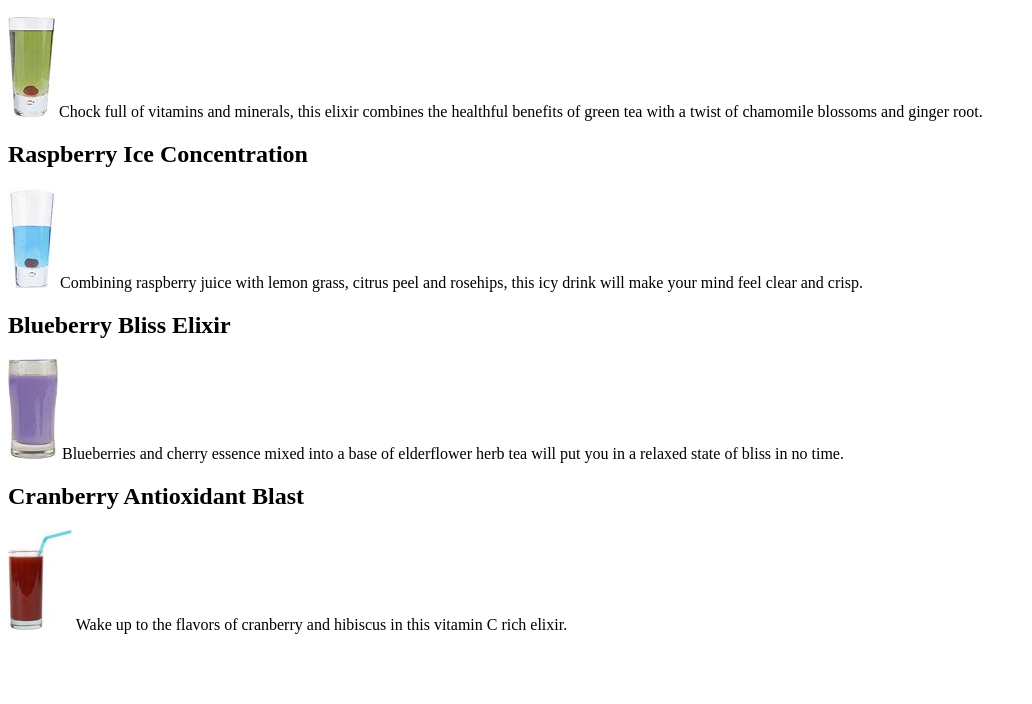
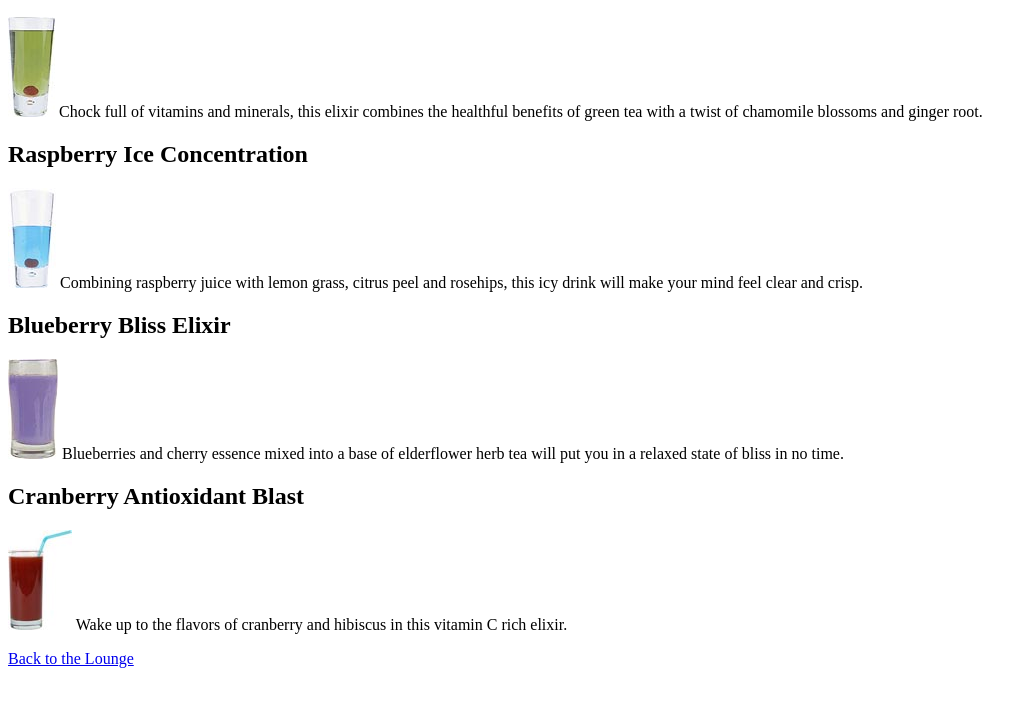
Before and after one commit to dgmail7/head_first_html_css, a plain HTML site: page lounge/elixir.html in a window 1280 px wide. Shown: the part 96-800 px from the top of the page, without its empty margins (0-1032 px from the left). Drawn offline with Linux system fonts and the light colour scheme.

Commit message:
add href to lounge.html

```diff
--- a/lounge/elixir.html
+++ b/lounge/elixir.html
@@ -32,5 +32,8 @@
       Wake up to the flavors of cranberry and hibiscus
       in this vitamin C rich elixir.
     </p>
+    <p>
+      <a href="lounge.html">Back to the Lounge</a>
+    </p>
   </body>
 </html>
```
